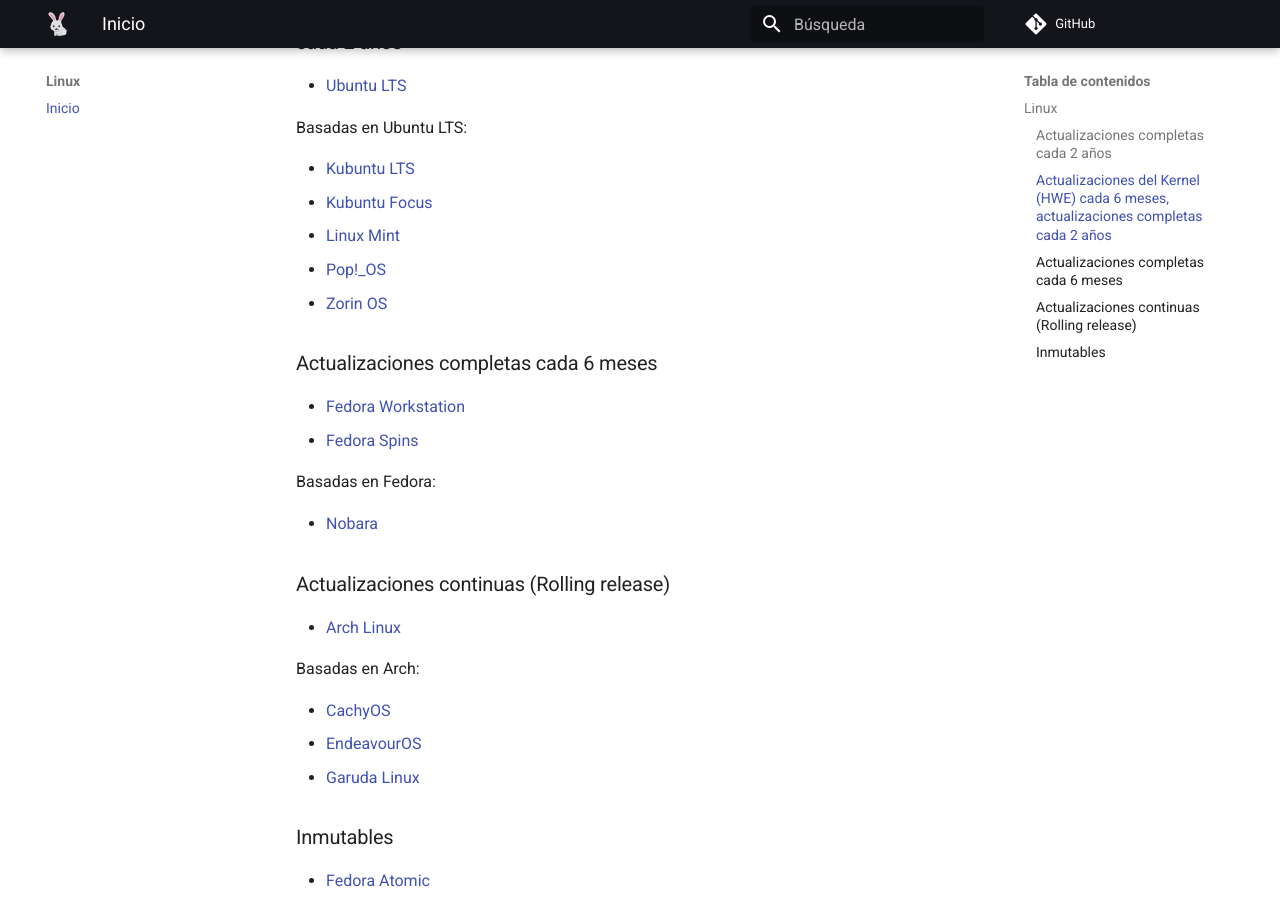
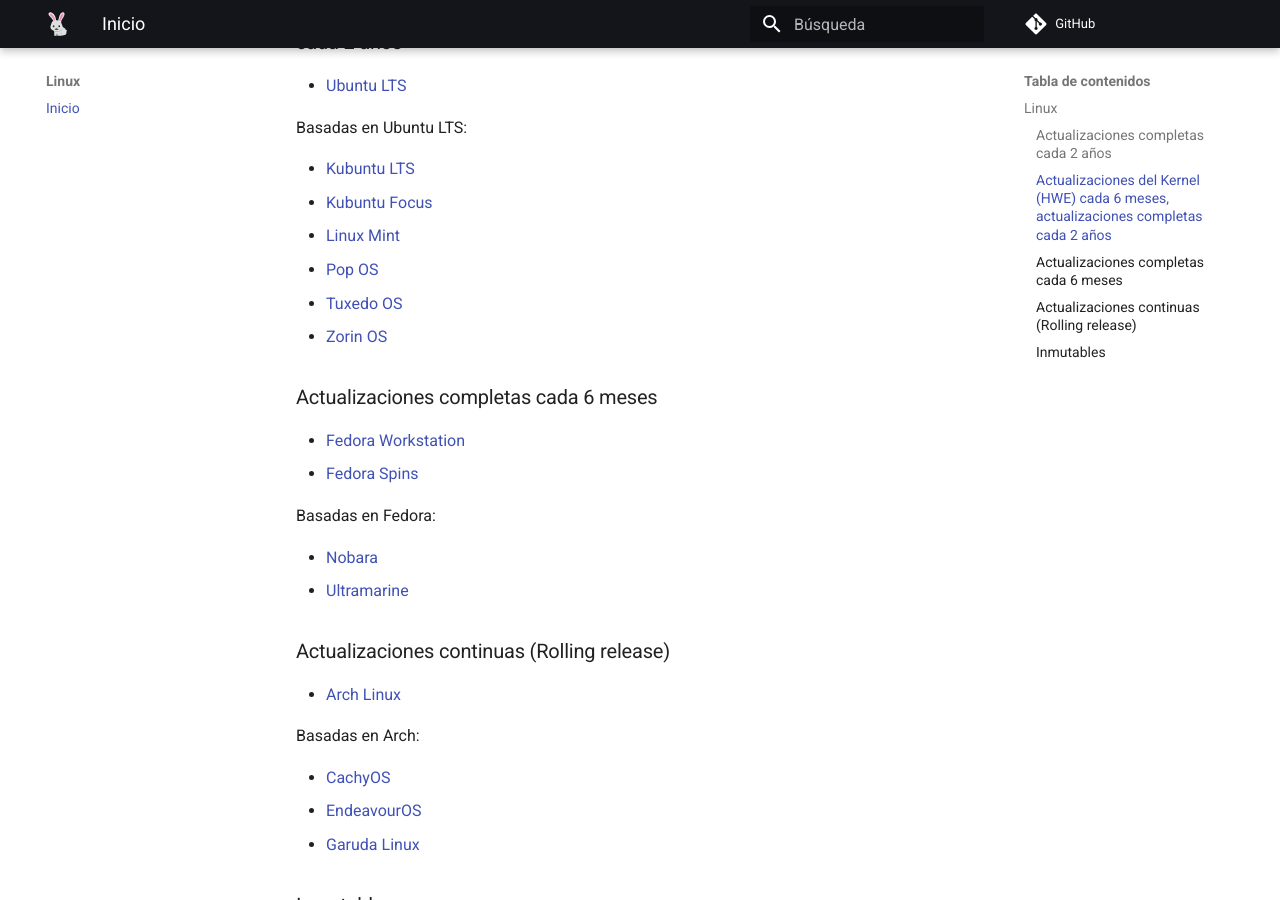
Before and after one commit to anomalouscode/wiki, an MkDocs documentation site: the page built from docs/linux/index.md, in a window 1280 px wide and 900 px high, scrolled down 502 px. Built offline with MkDocs 1.6.1 and Material for MkDocs 9.7.7, drawn with Linux system fonts in a browser that asks for light colours; comment, search, counter and statistics services are not loaded.

Commit message:
Add distros

```diff
--- a/docs/linux/index.md
+++ b/docs/linux/index.md
@@ -24,7 +24,8 @@
 - [Kubuntu LTS](https://kubuntu.org)
 - [Kubuntu Focus](https://kfocus.org/try)
 - [Linux Mint](https://linuxmint.com)
-- [Pop!_OS](https://pop.system76.com)
+- [Pop OS](https://pop.system76.com)
+- [Tuxedo OS](https://www.tuxedocomputers.com/os)
 - [Zorin OS](https://zorin.com/os)
 
 ### Actualizaciones completas cada 6 meses
@@ -35,6 +36,7 @@
 Basadas en Fedora:
 
 - [Nobara](https://nobaraproject.org)
+- [Ultramarine](https://ultramarine-linux.org)
 
 ### Actualizaciones continuas (Rolling release)
 
```
